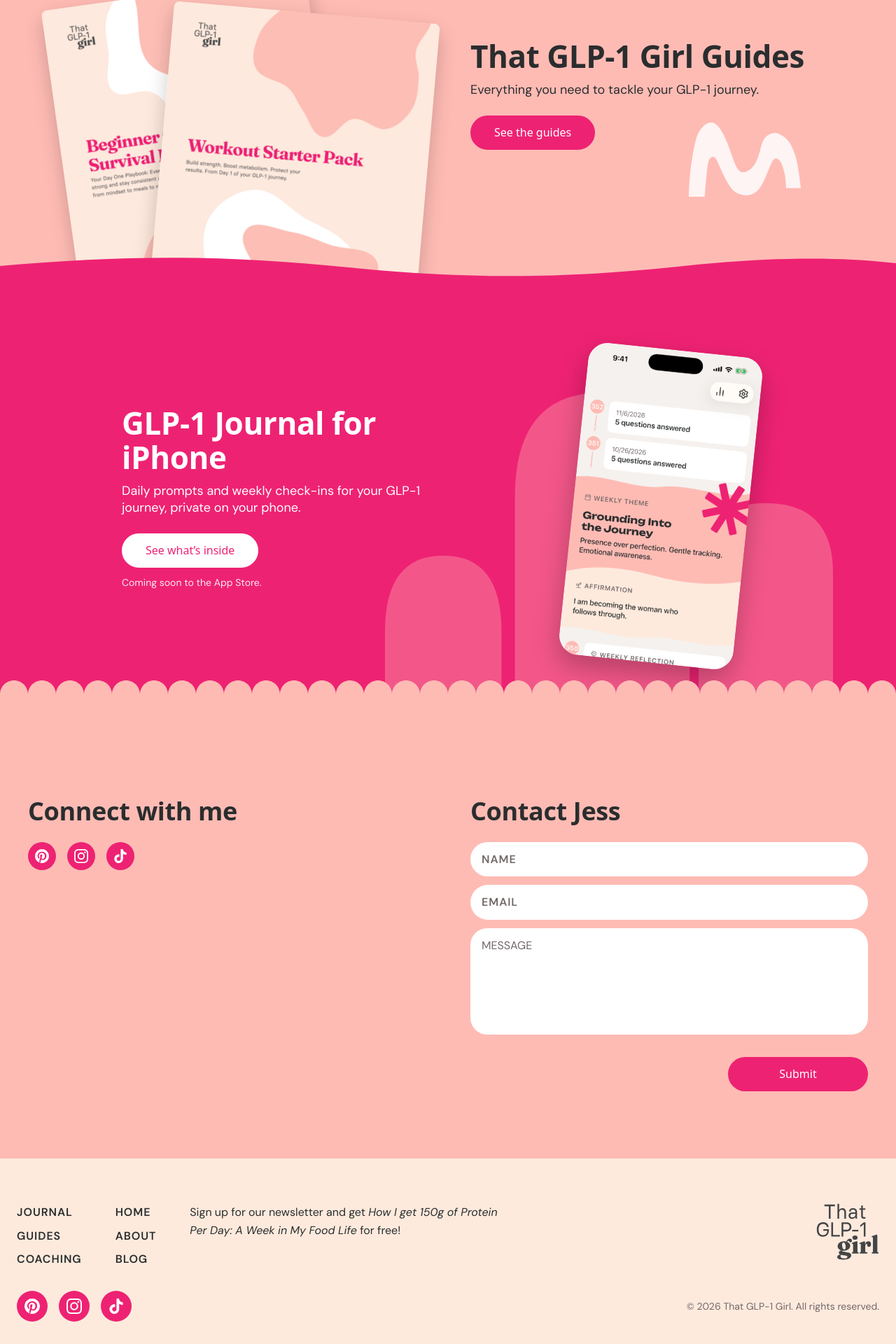
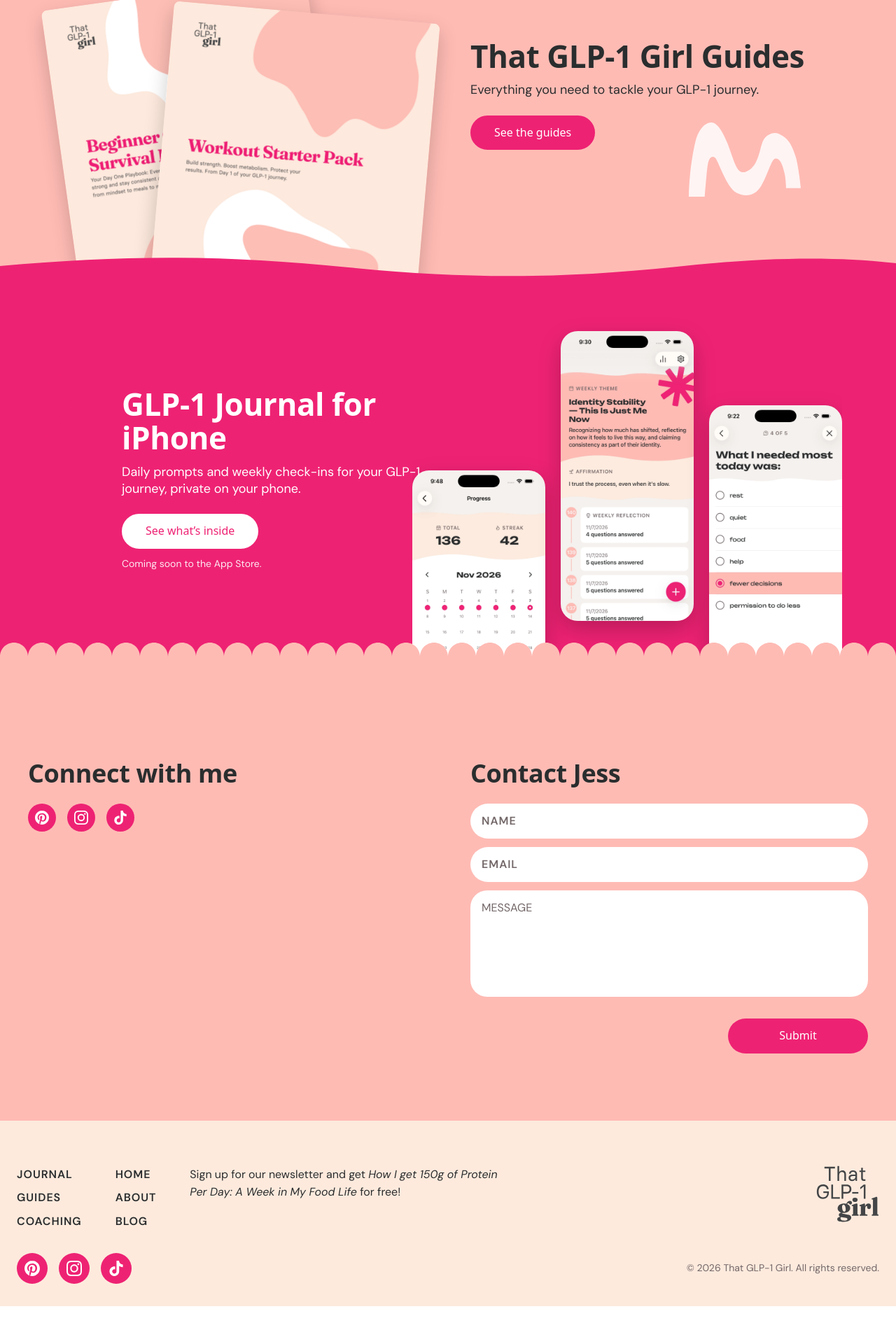
Before and after one commit to kylefiedler/glp1-marketing, a Jekyll site: the page built from _guides/7-day-meal-template.md, in a window 1280 px wide. Shown: the part 1529-3449 px from the top of the page at 70% size. Built offline with Jekyll 4.4.1, drawn with Linux system fonts in a browser that asks for light colours; some web fonts are replaced; after the commit the page ends 3395 px from its top, so only the background shows below that.

Commit message:
Show three app screens in the journal banner
Co-Authored-By: Claude Opus 5.5 <noreply@anthropic.com>

```diff
--- a/_includes/section-journal-banner.html
+++ b/_includes/section-journal-banner.html
@@ -6,9 +6,6 @@
 
 {%- assign app_store_url = site.journal_app_store_url | default: "" | strip -%}
 <section class="banner banner--journal">
-  <svg class="banner__hills" viewBox="0 0 1000 600" preserveAspectRatio="none" aria-hidden="true">
-    <path d="M0 600 V430 Q0 300 130 300 Q260 300 260 430 V600 Z M290 600 V200 Q290 20 485 20 Q680 20 680 200 V600 Z M700 600 V330 Q700 210 850 210 Q1000 210 1000 330 V600 Z"/>
-  </svg>
   <div class="banner__inner">
     <span class="decor decor--starburst banner__decor banner__decor--star" aria-hidden="true">
       {% include decor/starburst.svg %}
@@ -26,9 +23,11 @@
       </p>
       {%- endif %}
     </div>
-    <div class="banner__media banner__media--journal">
-      <img src="{{ '/assets/images/journal/app-home.png' | relative_url }}" alt="The GLP-1 Journal home screen, showing recent entries and this week's theme" loading="lazy" width="720" height="1290" class="banner__phone">
-    </div>
+  </div>
+  <div class="banner__screens" aria-hidden="true">
+    <img src="{{ '/assets/images/journal/app-progress.webp' | relative_url }}" alt="" loading="lazy" width="920" height="2000" class="banner__screen banner__screen--left">
+    <img src="{{ '/assets/images/journal/app-today.webp' | relative_url }}" alt="" loading="lazy" width="920" height="2000" class="banner__screen banner__screen--mid">
+    <img src="{{ '/assets/images/journal/app-question.webp' | relative_url }}" alt="" loading="lazy" width="920" height="2000" class="banner__screen banner__screen--right">
   </div>
   <div class="banner__scallop" aria-hidden="true">
     {% include decor/wave-med.svg %}
--- a/_sass/_sections.scss
+++ b/_sass/_sections.scss
@@ -22,10 +22,11 @@
 }
 
 // Journal banner: wavy top rising over the section above, peach scallops
-// along the bottom (into the peach connect section), and rounded hills
-// behind the phone.
+// along the bottom (into the peach connect section), and three app screens
+// rising behind them.
 .banner--journal {
   z-index: 3;
+  padding: 150px 0;
   overflow: visible;
   overflow-x: clip;
 
@@ -42,17 +43,29 @@
   }
 }
 
-.banner__hills {
+// Three app screens rising from the bottom edge, cropped by the scallops.
+.banner__screens {
   position: absolute;
-  right: 7%;
+  top: 0;
   bottom: 0;
-  width: 50%;
-  height: 78%;
-  fill: $color-peach;
-  opacity: 0.35;
+  right: 6%;
+  width: 48%;
+  max-width: 700px;
+  overflow: hidden;
   z-index: 1;
   pointer-events: none;
 }
+
+.banner__screen {
+  position: absolute;
+  width: 31%;
+  height: auto;
+  border-radius: 24px;
+  box-shadow: 0 12px 32px rgba($color-black, 0.22);
+}
+.banner__screen--left  { left: 0;     top: 46%; }
+.banner__screen--mid   { left: 34.5%; top: 12%; }
+.banner__screen--right { left: 69%;   top: 30%; }
 
 .banner__scallop {
   position: absolute;
@@ -113,17 +126,6 @@
 .banner__cover--back  { position: absolute; top: 0;    left: 5%;  transform: rotate(-8deg); }
 .banner__cover--front { position: absolute; top: 30px; left: 30%; transform: rotate(5deg); }
 
-.banner__media--journal { display: flex; justify-content: center; }
-
-.banner__phone {
-  width: 46%;
-  max-width: 280px;
-  height: auto;
-  border-radius: 28px;
-  box-shadow: 0 16px 36px rgba($color-black, 0.25);
-  transform: rotate(6deg);
-}
-
 .banner__link {
   color: $color-bg;
   text-decoration: underline;
@@ -149,9 +151,20 @@
   .banner__media { min-height: 280px; }
   .banner__cover--back  { left: 15%; }
   .banner__cover--front { left: 35%; }
-  .banner__phone { width: 52%; }
   .banner__decor { display: none; }
-  .banner__hills { right: 0; width: 100%; height: 40%; }
+  .banner--journal { padding-bottom: 0; }
+  .banner__screens {
+    position: relative;
+    right: auto;
+    width: calc(100% - #{$space-4 * 2});
+    max-width: 420px;
+    height: 300px;
+    margin: $space-7 auto 0;
+  }
+  .banner__screen { border-radius: 18px; }
+  .banner__screen--left  { top: 30%; }
+  .banner__screen--mid   { top: 0; }
+  .banner__screen--right { top: 18%; }
   .banner--journal .banner__copy { padding-left: 0; }
 }
 
```
Also changed, not shown: assets/images/journal/app-home.png (deleted), assets/images/journal/app-progress.webp (added), assets/images/journal/app-question.webp (added), assets/images/journal/app-today.webp (added).
